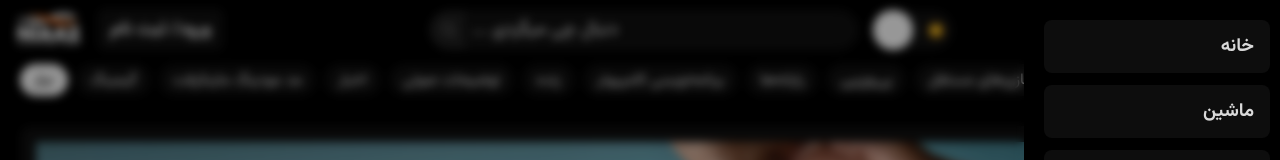
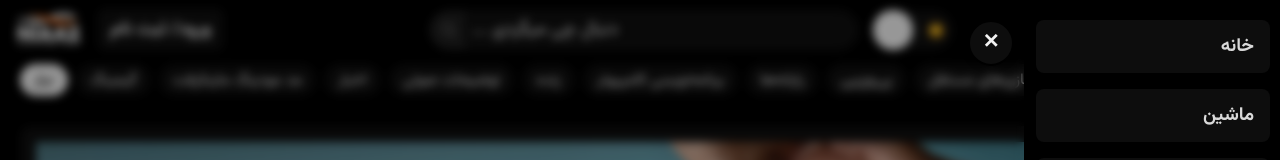
Before and after one commit to Matinaz90/niaz, a React (Vite) app in the folder Niaz/: page / in a window 1280 px wide. Both pictures are taken after a click on the picture 1252 px from the left and 28 px from the top of the page. Shown: the top 160 px of the page. Built offline with nearby package versions, Linux system fonts and the light colour scheme.

Commit message:
starting

```diff
--- a/Niaz/src/1_topbar/3_top_bar_right.jsx
+++ b/Niaz/src/1_topbar/3_top_bar_right.jsx
@@ -7,8 +7,6 @@ function Top_bar_right() {
     const { openRightBar, setOpenRightBar } = useGlobal();
 
 const handleClick = () => {
-    document.getElementById('blur_rightBarOpen').style.display = 'block';
-    // document.body.style.overflow = 'hidden';
     setOpenRightBar(true);
 };
 
--- a/Niaz/src/3_right_bar/1_rightBar.css
+++ /dev/null
@@ -1 +0,0 @@
-@import url('../index.css');
--- a/Niaz/src/3_right_bar/1_right_bar.jsx
+++ b/Niaz/src/3_right_bar/1_right_bar.jsx
@@ -1,5 +1,4 @@
-import { ref, useState } from 'react';
-import { Link } from 'react-router-dom';
+import { useNavigate } from 'react-router-dom';
 import'./2_home_rightBar'
 import { useGlobal } from "../GlobalContext";
 
@@ -7,14 +6,29 @@ import { useGlobal } from "../GlobalContext";
 function Right_bar(){
 
   const { openRightBar, setOpenRightBar } = useGlobal();
-
+  const navigate = useNavigate();
 
     return(
         <div id='rightBar' className={`right_bar ${openRightBar ? 'open' : ''}`}>
           <nav className="right-bar-nav">
-            <Link to="/home" className="right-bar-link">خانه</Link>
-            <Link to="/car" className="right-bar-link">ماشین</Link>
-            <Link to="/employ" className="right-bar-link">استخدام</Link>
+            <div className='optionDiv'>
+              <div className='optionDivchildFullScreen'>
+                <a
+                  className="right-bar-link"
+                  onClick={() => navigate("/home")}
+                >خانه</a>
+
+                <a
+                  className="right-bar-link"
+                  onClick={() => navigate("/car")}
+                >ماشین</a>
+
+                <a
+                  className="right-bar-link"
+                  onClick={() => navigate("/employ")}
+                >استخدام</a>
+              </div>
+            </div>
           </nav>
         </div>
     )
--- a/Niaz/src/3_right_bar/2.1_home_rightBar.css
+++ b/Niaz/src/3_right_bar/2.1_home_rightBar.css
@@ -528,7 +528,7 @@
   scrollbar-width: thin;
   scrollbar-color: var(--text-muted) transparent;
   scrollbar-gutter: stable;
-  height: calc(100vh - 150px);
+  height: calc(100vh - 100px);
   width: calc(100% + 8px);
   overflow-y: auto;
   scroll-behavior: smooth;
@@ -545,7 +545,7 @@
   scrollbar-width: thin;
   scrollbar-color: var(--text-muted) transparent;
   scrollbar-gutter: stable;
-  height: calc(100vh - 198px);
+  height: calc(100vh - 143px);
   width: calc(100% + 8px);
   overflow-y: auto;
   scroll-behavior: smooth;
--- a/Niaz/src/3_right_bar/2_home_rightBar.jsx
+++ b/Niaz/src/3_right_bar/2_home_rightBar.jsx
@@ -379,9 +379,7 @@ export default function Home_RightBar() {
     setpriceRecommended2(englishToPersianNumber(price) + ' میلیارد');
   };
 
-  useEffect(() => {
-
-    const refs = [
+  const allRefs = [
   joinbuildDropdownref,
   div1Ref,
   div2Ref,
@@ -427,37 +425,32 @@ export default function Home_RightBar() {
   finalpagestore6Ref,
   ];
 
-    const handleClick = (event) => {
-
-      const clickedInside = refs.some(ref => ref.current?.contains(event.target));
-
-      if (!clickedInside) {
-        closeAllDropdowns()
+  useEffect(() => {
+    const isInsideAnyRef = (target) =>
+      allRefs.some(ref => ref.current?.contains(target));
+
+    const handleClickOutside = (event) => {
+      if (!isInsideAnyRef(event.target)) {
+        closeAllDropdowns();
+      }
     };
+
+    const handleEscape = (event) => {
+      if (event.key === "Escape" && !isInsideAnyRef(event.target)) {
+        closeAllDropdowns();
+      }
     };
 
-    const handleKeyDown = (event) => {
-      if (event.key === 'Escape') {
-
-        const clickedInside = refs.some(ref => ref.current?.contains(event.target));
-
-        if (!clickedInside) {
-          closeAllDropdowns()
+    document.addEventListener("mousedown", handleClickOutside);
+    document.addEventListener("keydown", handleEscape);
+
+    return () => {
+      document.removeEventListener("mousedown", handleClickOutside);
+      document.removeEventListener("keydown", handleEscape);
     };
-      };
-    };
-
-    document.addEventListener('mousedown', handleClick);
-    document.addEventListener('keydown', handleKeyDown);
-    return () => {
-    document.removeEventListener('mousedown', handleClick);
-    document.removeEventListener('keydown', handleKeyDown);
-  };
-  }, []);
-
-  useEffect(() => {
-    const handleClick1 = (event) => {
-      const refs = [
+  }, [allRefs]);
+
+  const smallRefs = [
   joinbuildDropdownref,
   div1Ref,
   div2Ref,
@@ -471,19 +464,22 @@ export default function Home_RightBar() {
   closeDownButtons,
   ];
 
-      const clickedInside = refs.some(ref => ref.current?.contains(event.target));
-
-      if (!clickedInside) {
+  useEffect(() => {
+    const isInside = (target) =>
+      smallRefs.some(ref => ref.current?.contains(target));
+
+    const handleClick = (event) => {
+      if (!isInside(event.target)) {
         setShowYearList(false);
         setopenRoomDropdown(false);
         setOpenDropdownFloars(null);
         setShowJoinbuildDropdown(false);
+      }
     };
-    };
-
-    document.addEventListener('mousedown', handleClick1);
-    return () => document.removeEventListener('mousedown', handleClick1);
-  }, []);
+
+    document.addEventListener("mousedown", handleClick);
+    return () => document.removeEventListener("mousedown", handleClick);
+  }, [smallRefs]);
 
   const AddLikemilion = (price) => {
     if(price == 0) return
--- a/Niaz/src/App.css
+++ b/Niaz/src/App.css
@@ -4,7 +4,7 @@
 
 .gradient-border {
     margin-top: 10px;
-    padding: 3px; /* thickness of border */
+    padding: 3px;
     border-radius: 12px;
     display: inline-block;
     width: calc(100% - 46px);
@@ -15,19 +15,64 @@
 
 .blur_rightBarOpen {
   position: fixed;
-  inset: 0;
-  transition: 0.25s ease;
-  pointer-events: none;
-  display: none;
+  top: 0;
+  bottom: 0;
+  right: 0;
+  width: 0px;
+  transition: width 0.3s ease;
   backdrop-filter: blur(5px);
   background: rgba(0, 0, 0, 0.3);
   pointer-events: auto;
+  display: block;
   z-index: 1001;
-  touch-action: none;
+  overflow: hidden;
 }
 
+.blur_rightBarOpen.open {
+  width: 100%;
+ }
+
+.exit-btn {
+  position: fixed;
+  top: 20px;
+  right: 0;
+  width: 42px;
+  height: 42px;
+  overflow: hidden;
+  display: grid;
+  place-items: center;
+
+  border-radius: 50%;
+  border: 2px solid var(--layer3-bg-color);
+  background: var(--layer2-bg-color);
+
+  color: var(--text, #fff);
+  font-size: 20px;
+  font-weight: bold;
+
+  box-shadow: 0 0 8px #0003;
+  cursor: pointer;
+  z-index: 0;
+
+  transition: width .25s ease, right .25s ease, background .2s, box-shadow .2s;
+  opacity: 0;
+}
+
+.exit-btn.open {
+  right: calc(20% + 10px);
+  opacity: 1;
+  z-index: 1001;
+}
+
+.exit-btn:hover {
+  background: var(--layer3-bg-color);
+  box-shadow: 0 0 12px #0005;
+}
+
+
+
 .content-box {
-    background-color: var(--layer2-bg-color); /* match your dark theme */
+  background-color: var(--layer2-bg-color);
   color: white;
   padding: 16px;
   border-radius: 10px;
--- a/Niaz/src/main.jsx
+++ b/Niaz/src/main.jsx
@@ -5,6 +5,7 @@ import { GlobalProvider } from "./GlobalContext";
 import './index.css'
 
 import Main_page from './main_page.jsx'
+import Main_page_teach from './main_page_teach.jsx'
 import Home from './home/home.jsx'
 import Car from './car/car.jsx'
 import Employ from './employ/employ.jsx'
@@ -30,6 +31,10 @@ const router = createBrowserRouter([
   {
     path: '/adduser',
     element: <Add_User />,
+  },
+  {
+    path: '/teach',
+    element: <Main_page_teach />,
   }
 ]);
 
@@ -37,7 +42,8 @@ ReactDOM.createRoot(document.getElementById('root')).render(
   <React.StrictMode>
     <GlobalProvider>
       <RouterProvider router={router} />
-      <div className="blur_rightBarOpen" id="blur_rightBarOpen"></div>
+      <div id="blur_rightBarOpen" className='blur_rightBarOpen'></div>
+      <div id="exitBtn" className="exit-btn">✕</div>
     </GlobalProvider>
   </React.StrictMode>
 );
--- a/Niaz/src/main_page.jsx
+++ b/Niaz/src/main_page.jsx
@@ -13,14 +13,14 @@ function Main_page() {
   const [width, setWidth] = useState(window.innerWidth)
 
   useEffect(() => {
-        const resize = () => {
-        setWidth(window.innerWidth);
-        };
+    let timeout;
+    const handleResize = () => {
+      clearTimeout(timeout);
+      timeout = setTimeout(() => setWidth(window.innerWidth), 100);
+    };
 
-        window.addEventListener("resize", resize);
-        return () => {
-        window.removeEventListener("resize", resize);
-        };
+    window.addEventListener("resize", handleResize);
+    return () => window.removeEventListener("resize", handleResize);
   }, []);
 
   return (
--- /dev/null
+++ b/Niaz/src/main_page_teach.jsx
@@ -0,0 +1,14 @@
+import { useState, useEffect } from "react";
+import './App.css'
+import Main_page from './main_page.jsx'
+
+function Main_page_teach() {
+
+  return (
+    <>
+        <Main_page></Main_page>
+    </>
+  )
+}
+
+export default Main_page_teach
--- a/Niaz/src/validPath.jsx
+++ b/Niaz/src/validPath.jsx
@@ -69,7 +69,7 @@ export function useValidatePathHome() {
     const rules = {
       joinbuild: ['meter', 'face', 'joinbuildpersent', 'price'],
       aparteman: ['meter', 'rooms', 'year', 'face', 'floor', 'condition', 'options', 'price'],
-      villa: ['meter', 'rooms', 'year', 'face', 'floor', 'condition', 'options', 'price'],
+      villa: ['meter', 'rooms', 'year', 'face', 'condition', 'options', 'price'],
       rent: ['meter', 'rooms', 'year', 'face', 'floor', 'condition', 'options', 'pricerent'],
       store: ['meter', 'year', 'face', 'condition', 'categorizestore', 'price'],
     };
```
Lines whose indentation alone changed are shown as unchanged.
